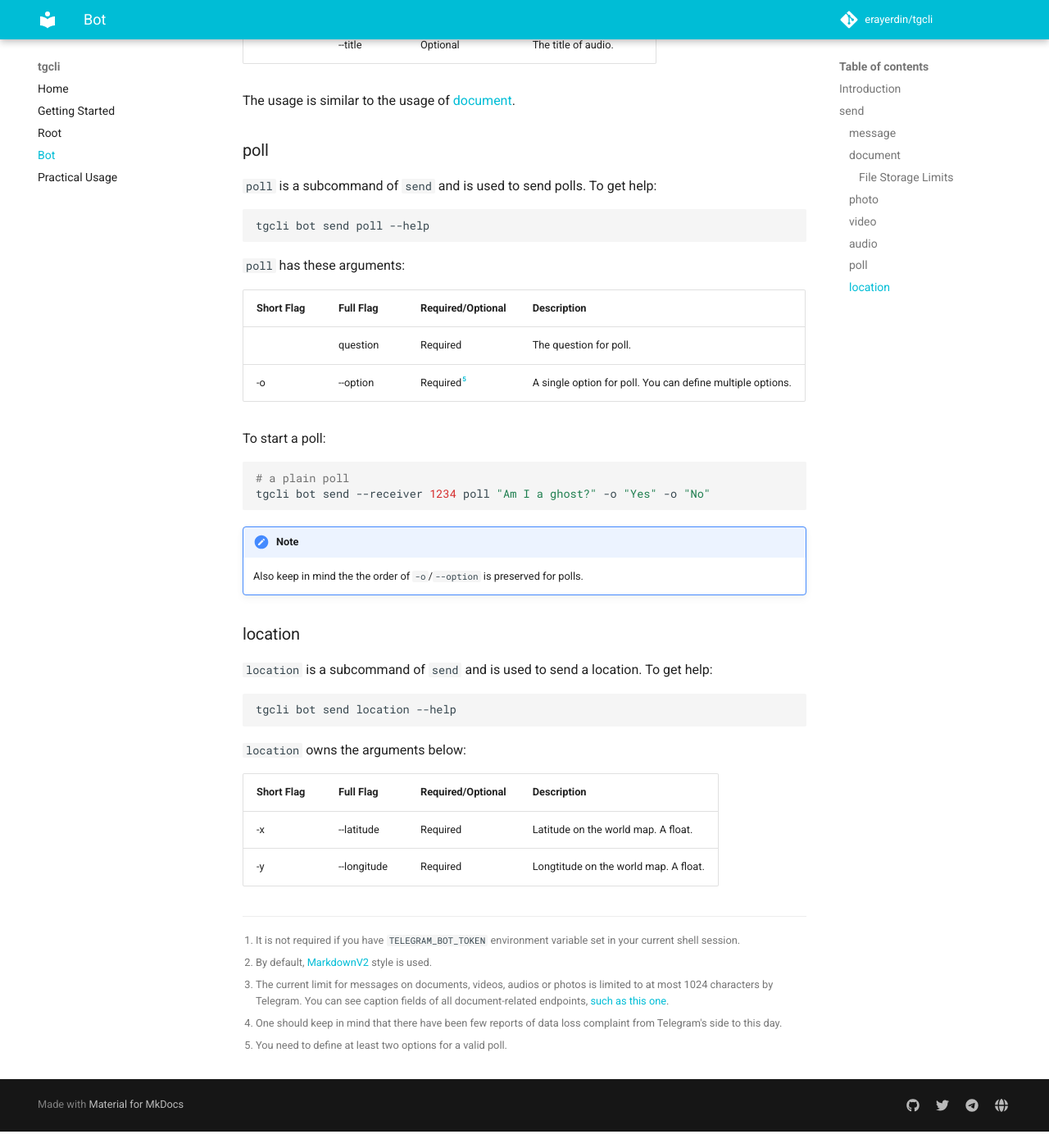
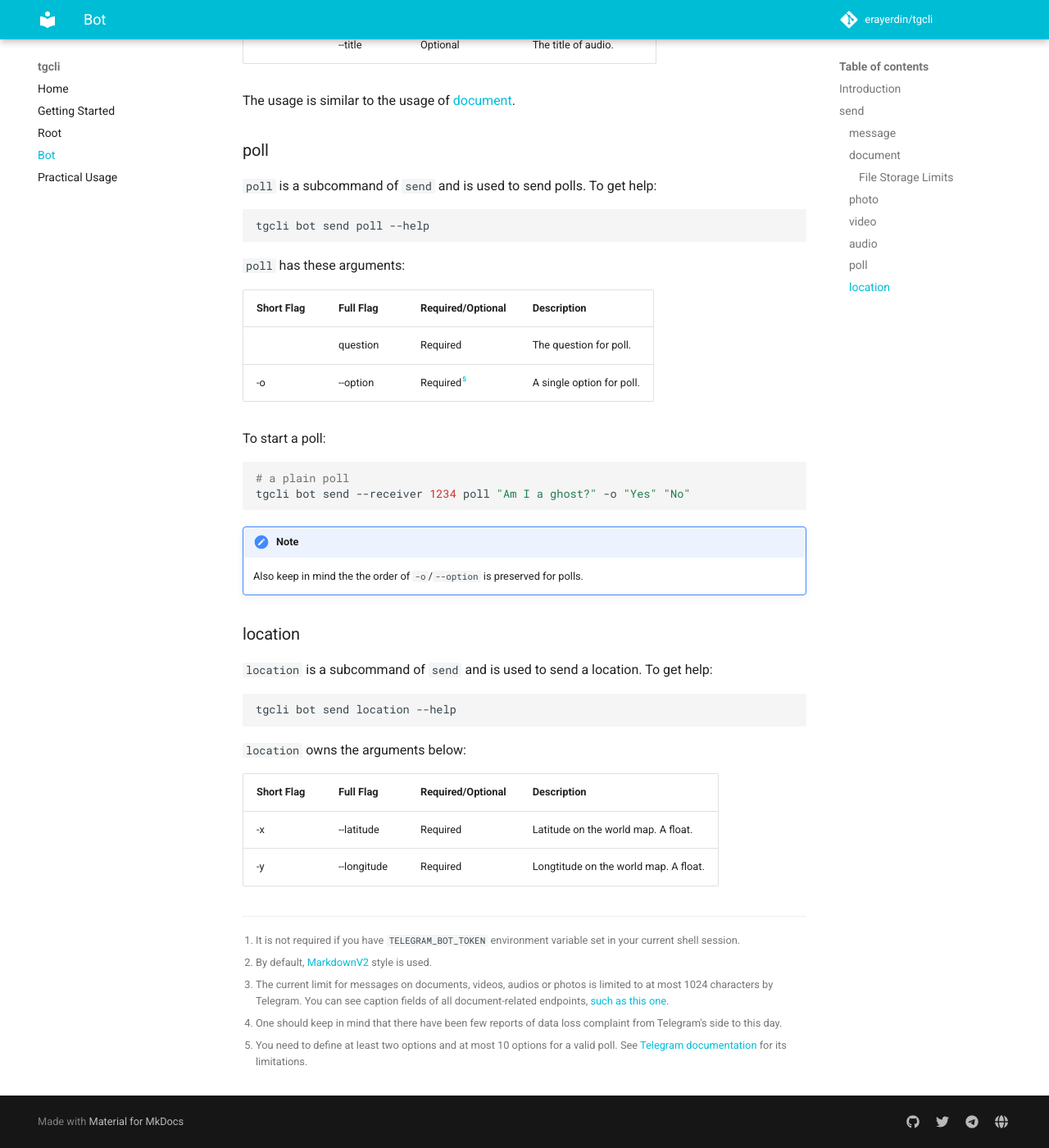
Before and after one commit to erayerdin/tgcli, an MkDocs documentation site: the page built from docs/bot.md, in a window 1280 px wide and 1400 px high, scrolled down 5278 px. Shown: the whole window at 82% size. Built offline with MkDocs 1.6.1 and Material for MkDocs 9.7.7, drawn with Linux system fonts in a browser that asks for light colours; comment, search, counter and statistics services are not loaded; the version menu is left out.

Commit message:
update docs for `bot send poll`

````diff
--- a/docs/bot.md
+++ b/docs/bot.md
@@ -223,19 +223,19 @@ tgcli bot send poll --help
 | Short Flag | Full Flag | Required/Optional | Description                                                |
 | ---------- | --------- | ----------------- | ---------------------------------------------------------- |
 |            | question  | Required          | The question for poll.                                     |
-| -o         | --option  | Required[^2]      | A single option for poll. You can define multiple options. |
+| -o         | --option  | Required[^2]      | A single option for poll. |
 
 To start a poll:
 
 ```bash
 # a plain poll
-tgcli bot send --receiver 1234 poll "Am I a ghost?" -o "Yes" -o "No"
+tgcli bot send --receiver 1234 poll "Am I a ghost?" -o "Yes" "No"
 ```
 
 !!! note
     Also keep in mind the the order of `-o`/`--option` is preserved for polls.
 
-[^2]: You need to define at least two options for a valid poll.
+[^2]: You need to define at least two options and at most 10 options for a valid poll. See [Telegram documentation](https://core.telegram.org/bots/api#sendpoll) for its limitations.
 
 ### location
 
````
